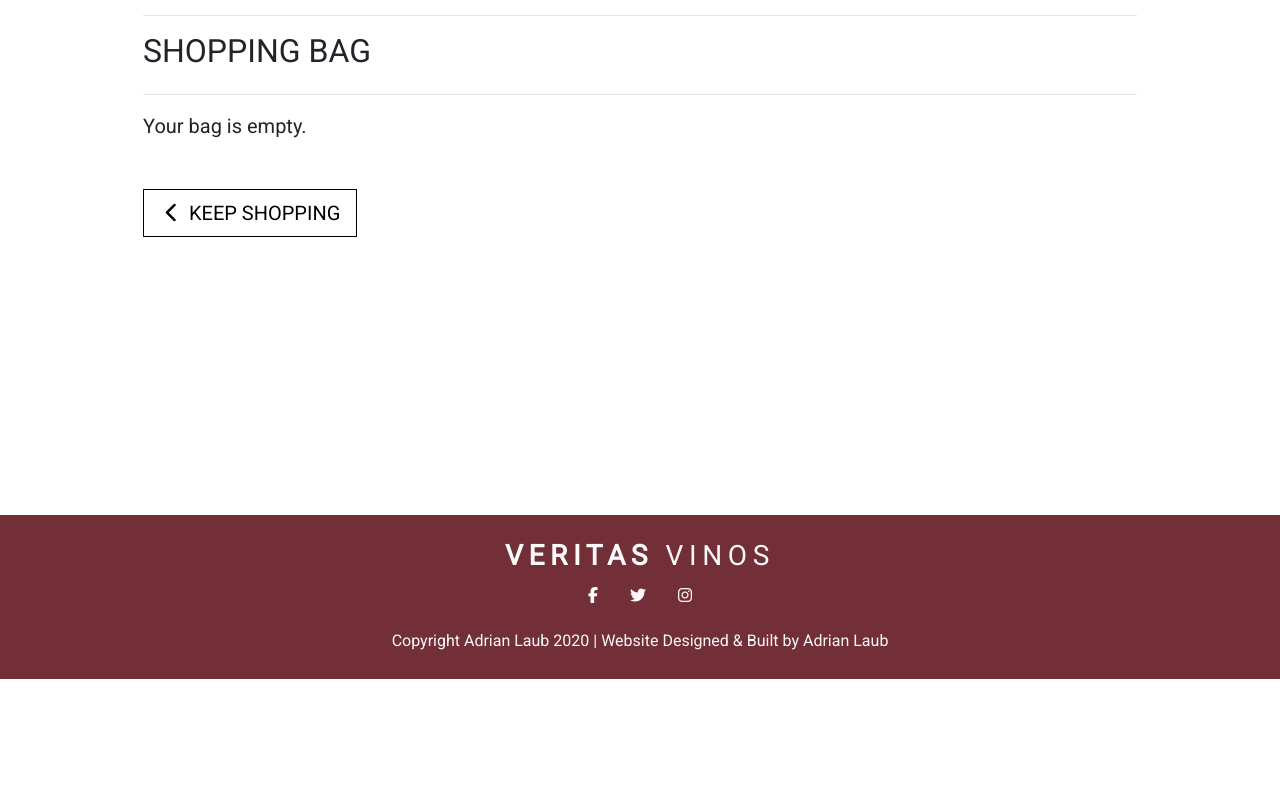
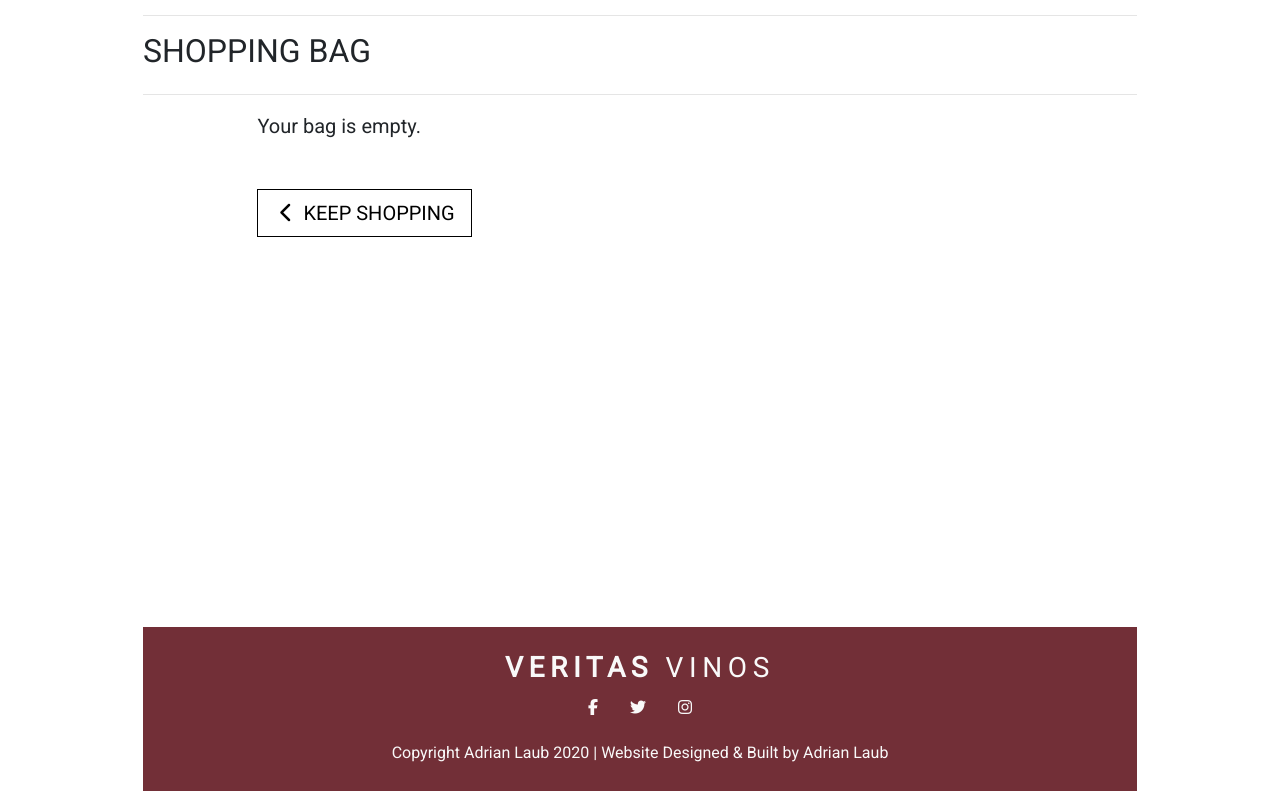
Before and after one commit to Code-Institute-Submissions/veritas_vinos, a Django app: page /bag/ in a window 1280 px wide. Shown: the part 121-912 px from the top of the page. Before the commit the page ends 800 px from the top, so only its background shows below. Run offline with Django 3.2, Linux system fonts and the light colour scheme; some libraries are stand-ins or nearby versions.

Commit message:
Test Update for shopping bag

```diff
--- a/bag/templates/bag/bag.html
+++ b/bag/templates/bag/bag.html
@@ -13,7 +13,7 @@
 
 {% block content %}
     <div class="overlay"></div>
-    <div class="container mb-2 bag">
+    <div class="container mb-2">
         <div class="row">
             <div class="col">
                 <hr>
@@ -104,7 +104,9 @@
                             </tr>
                         </table>
                     </div>
+                    </div>
                 {% else %}
+                <div class="container mb-2 bag">
                     <p class="lead mb-5">Your bag is empty.</p>
                     <a href="{% url 'products' %}" class="btn btn-outline-black rounded-0 btn-lg">
                         <span class="icon">
@@ -112,10 +114,11 @@
                         </span>
                         <span class="text-uppercase">Keep Shopping</span>
                     </a>
+                    </div>
                 {% endif %}
             </div>
         </div>
-    </div>
+
 {% endblock %}
 
 {% block postloadjs %}
--- a/templates/includes/toasts/toast_success.html
+++ b/templates/includes/toasts/toast_success.html
@@ -22,7 +22,7 @@
                     <div class="row">
                         <div class="col-3 my-1">
                             {% if item.product.image %}
-                            <img class="w-100" src="{{ item.product.image.url }}" alt="{{ item.product.name }}">
+                            <img class="w-50" src="{{ item.product.image.url }}" alt="{{ item.product.name }}">
                             {% else %}
                             <img class="w-100" src="{{ MEDIA_URL }}noimage.png" alt="{{ item.product.name }}">
                             {% endif %}
```
